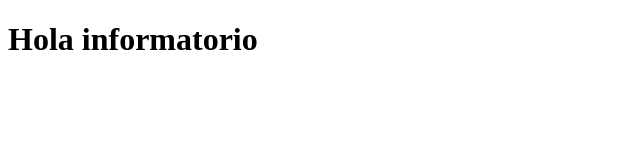
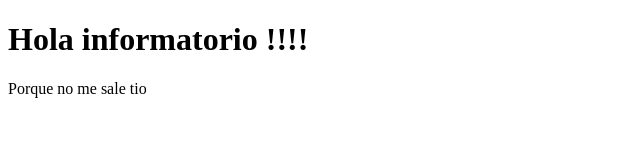
Before and after one commit to juliana509/ejemplo, a plain HTML site: page app/index.html in a window 1280 px wide. Shown: the whole page, without its empty margins (0-640 px from the left). Drawn offline with Linux system fonts and the light colour scheme.

Commit message:
tercer commit

```diff
--- a/app/index.html
+++ b/app/index.html
@@ -6,6 +6,7 @@
     <title>Primer despliegue</title>
 </head>
 <body>
-    <h1>Hola informatorio</h1>
+    <h1>Hola informatorio !!!!</h1>
+    <p>Porque no me sale tio</p>
 </body>
 </html>
```
